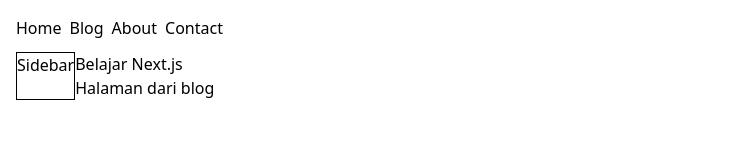
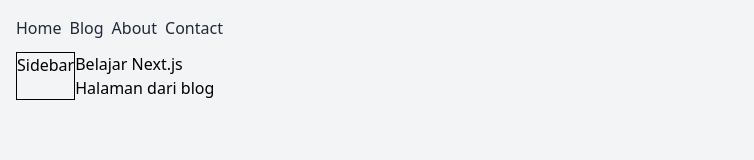
Before and after one commit to lunadiotic/learn-nextjs, a Next.js app: page /blog/belajar-nextjs in a window 1280 px wide. Shown: the top 160 px of the page, without its empty margins (0-754 px from the left). Built offline with nearby package versions, Linux system fonts and the light colour scheme.

Commit message:
memanfaatkan color pallete tailwindcss

```diff
--- a/app/layout.jsx
+++ b/app/layout.jsx
@@ -1,4 +1,4 @@
-import Link from "next/link";
+import Navbar from "../components/Navbar";
 import "./globals.css";
 
 export default function Layout({ children }) {
@@ -7,26 +7,9 @@
       <head>
         <title>Learn Next.js Fundamental</title>
       </head>
-      <body className="flex flex-col px-4 py-4 min-h-screen">
+      <body className="bg-gray-100 flex flex-col px-4 py-4 min-h-screen">
         <header>
-          <nav>
-            <ul className="flex gap-2">
-              <li>
-                <Link href="/">Home</Link>
-              </li>
-              <li>
-                <Link href="/blog">Blog</Link>
-              </li>
-              <li>
-                <Link href="/about">About</Link>
-              </li>
-              <li>
-                <Link href="/contact" prefetch={false}>
-                  Contact
-                </Link>
-              </li>
-            </ul>
-          </nav>
+          <Navbar />
         </header>
         <main className="py-3 grow">{children}</main>
         <footer className="border-t py-3 text-center text-xs">
--- /dev/null
+++ b/components/Navbar.jsx
@@ -0,0 +1,33 @@
+import Link from "next/link";
+export default function Navbar() {
+  return (
+    <nav>
+      <ul className="flex gap-2">
+        <li>
+          <Link href="/" className="text-gray-800 hover:underline">
+            Home
+          </Link>
+        </li>
+        <li>
+          <Link href="/blog" className="text-gray-800 hover:underline">
+            Blog
+          </Link>
+        </li>
+        <li>
+          <Link href="/about" className="text-gray-800 hover:underline">
+            About
+          </Link>
+        </li>
+        <li>
+          <Link
+            href="/contact"
+            prefetch={false}
+            className="text-gray-800 hover:underline"
+          >
+            Contact
+          </Link>
+        </li>
+      </ul>
+    </nav>
+  );
+}
```
